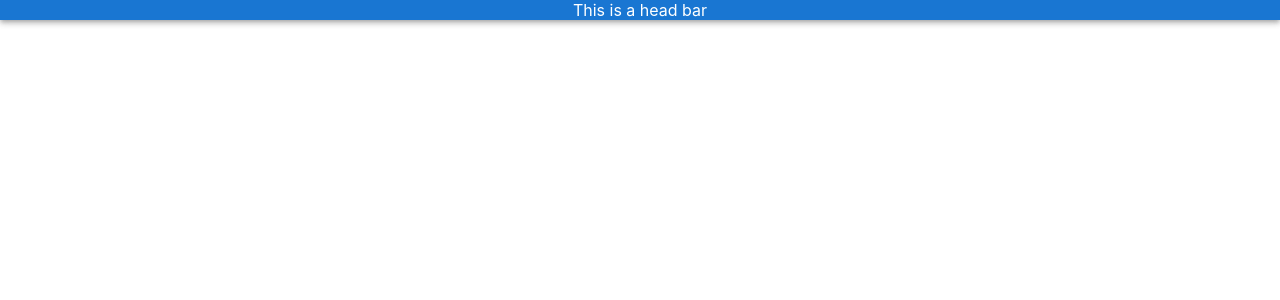
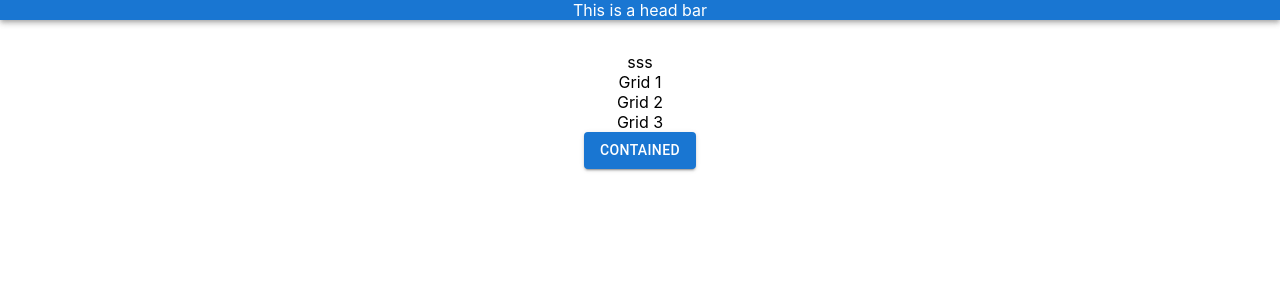
Before and after one commit to hkrainko/ftec5510-crypto-exchange, a React (Create React App) app: page /auth in a window 1280 px wide. Shown: the top 300 px of the page. Built offline with nearby package versions, Linux system fonts and the light colour scheme.

Commit message:
no message

```diff
--- a/src/App.tsx
+++ b/src/App.tsx
@@ -1,15 +1,23 @@
 import React from 'react';
 import logo from './logo.svg';
 import './App.css';
-import {BrowserRouter} from "react-router-dom";
-import Header from "./header/Header";
+import {BrowserRouter, Route, Routes} from "react-router-dom";
+import Header from "./app/header/Header";
+import {Button} from "@mui/material";
+import AuthView from "./app/auth/AuthView";
 
 function App() {
   return (
     <div className="App">
       <BrowserRouter>
+          <Header/>
 
-        <Header/>
+          <Routes>
+              <Route path="/auth" element={<AuthView/>}/>
+
+              {/*<Route path="*" element={<AuthView/>}/>*/}
+          </Routes>
+          <Button variant="contained">Contained</Button>
 
       </BrowserRouter>
 
--- /dev/null
+++ b/src/app/auth/AuthView.tsx
@@ -0,0 +1,33 @@
+import {Box, Button, Grid} from "@mui/material";
+import React from "react";
+
+
+export default function AuthView() {
+
+
+    return (
+        <Box mt={4}>
+            sss
+            <Grid>
+                <Grid item xs={12}>
+                    Grid 1
+                </Grid>
+                <Grid item xs={12}>
+                    Grid 2
+                </Grid>
+                <Grid item xs={12}>
+                    Grid 3
+                </Grid>
+            </Grid>
+        </Box>
+    )
+}
+
+const AuthButton = ({onClick, children}:
+                        { onClick: () => void, children: React.ReactNode }) => {
+    return (
+        <Button variant="contained" color="primary" onClick={() => onClick()}>
+            {children}
+        </Button>
+    )
+}
--- a/src/header/Header.tsx
+++ b/src/app/header/Header.tsx
@@ -1,4 +1,4 @@
-import {createStyles, Theme, useTheme} from "@mui/material";
+import {Button, createStyles, Theme, useTheme} from "@mui/material";
 import {makeStyles, withStyles} from "tss-react/mui";
 import {AppBar} from "@mui/material";
 import {createMakeAndWithStyles} from "tss-react";
```
